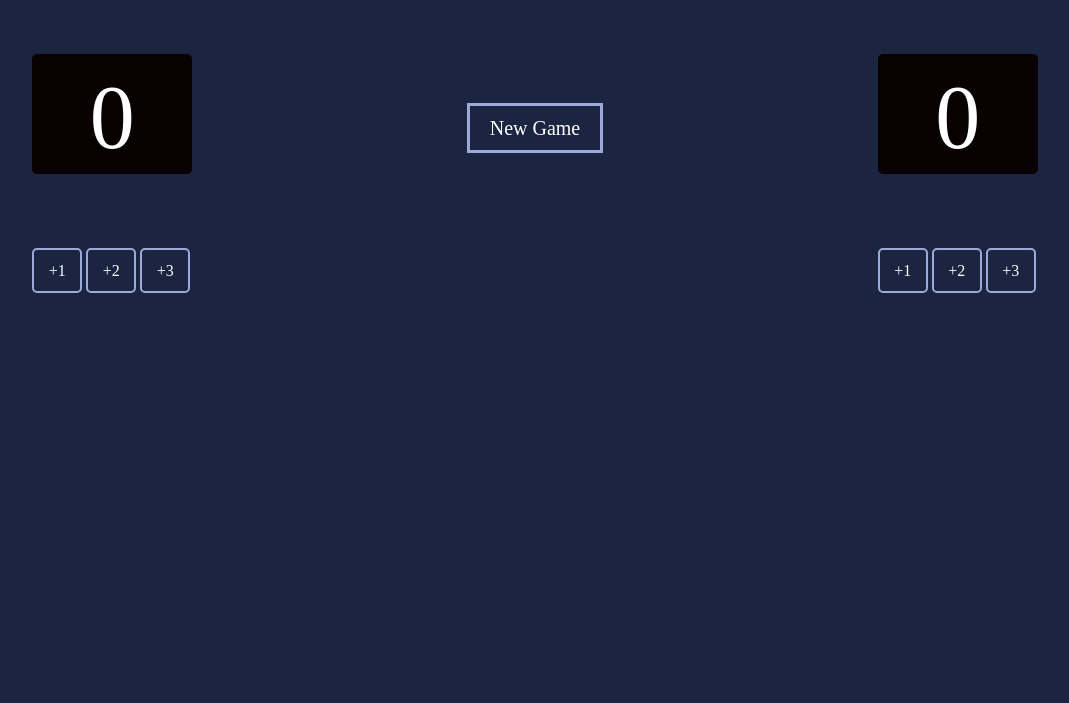
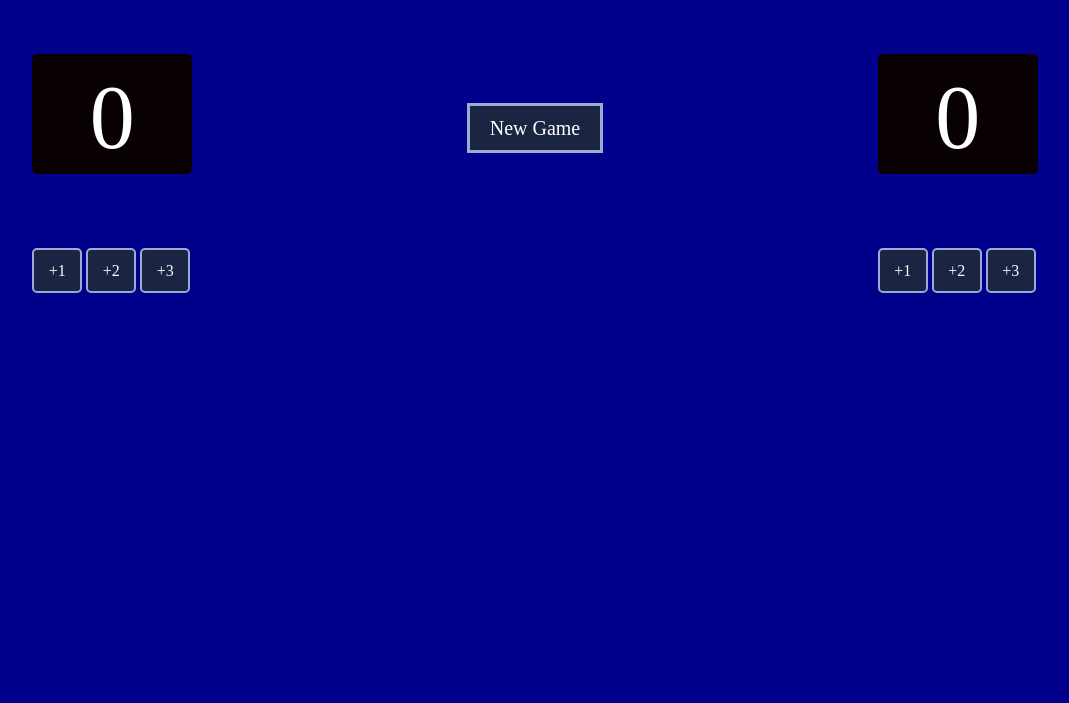
Before and after one commit to paulero56/Scoreboard, a plain HTML site: page index.html in a window 1280 px wide. Shown: the part 97-800 px from the top of the page, without its empty margins (105-1174 px from the left). Drawn offline with nearby package versions, Linux system fonts and the light colour scheme.

Commit message:
Update index.html
agregado el nuevo estilo de prueba

```diff
--- a/index.html
+++ b/index.html
@@ -5,6 +5,7 @@
       href="https://cdnjs.cloudflare.com/ajax/libs/normalize/8.0.1/normalize.css"
     />
     <link rel="stylesheet" href="index.css" />
+    <link rel="stylesheet" href="estilo.css"/>
   </head>
   <body>
     <div class="container">
```
